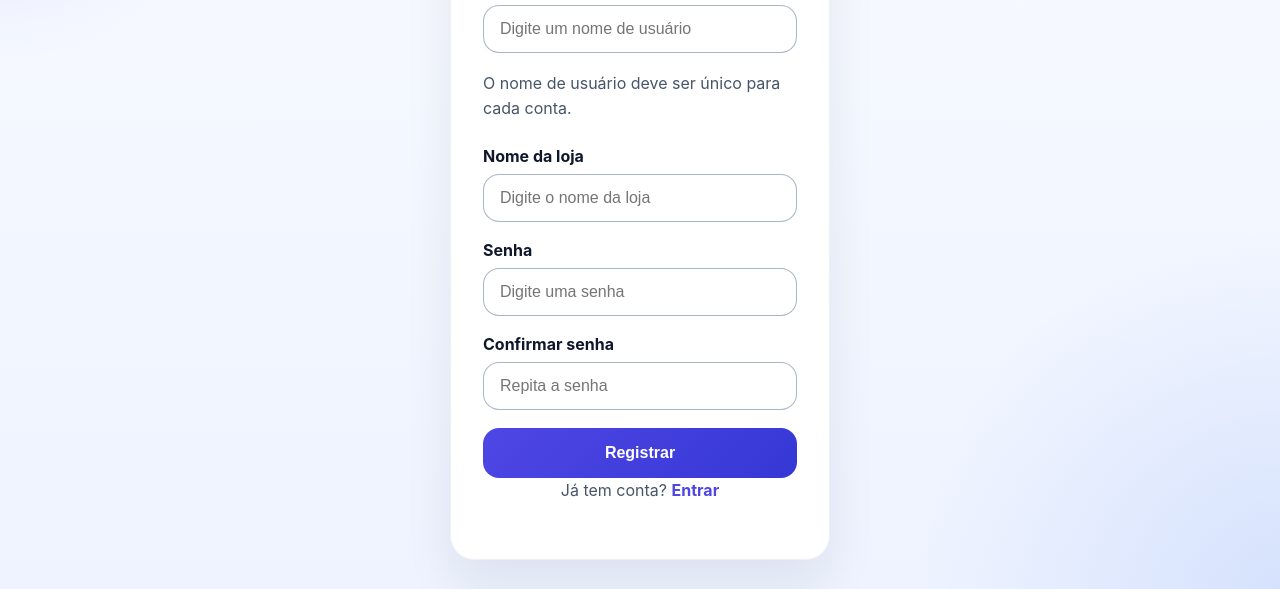
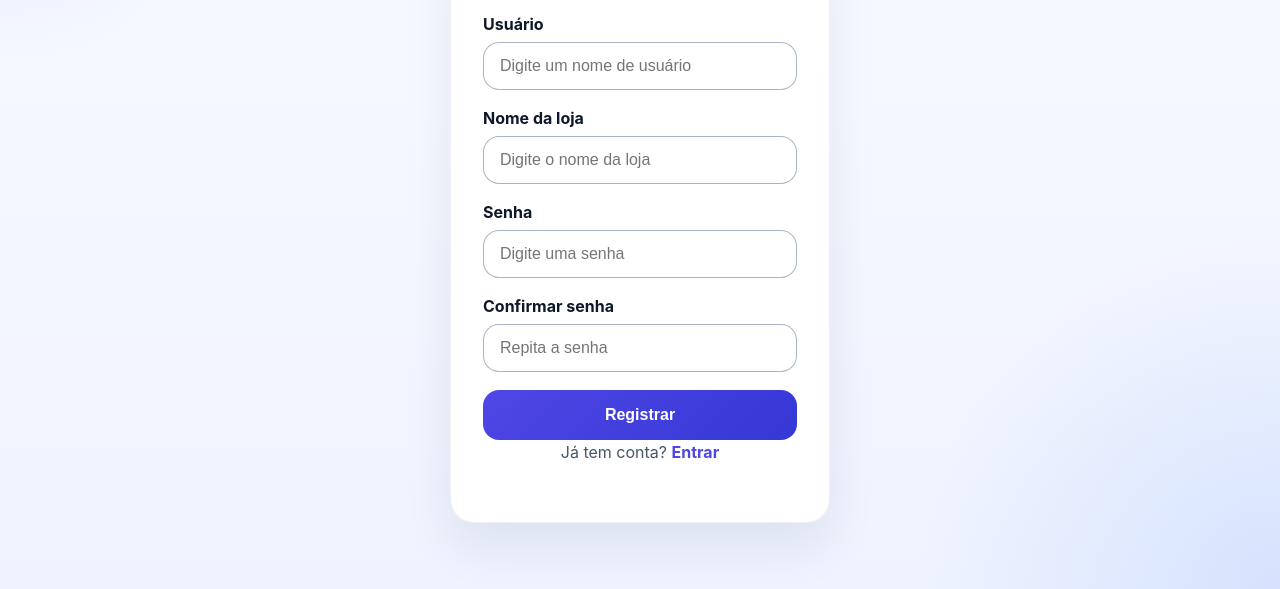
Before and after one commit to FelipeBgc/gestor, a plain HTML site: page register.html in a window 1280 px wide. Shown: the part 211-800 px from the top of the page. Drawn offline with Linux system fonts and the light colour scheme.

Commit message:
Update register.html

```diff
--- a/register.html
+++ b/register.html
@@ -14,7 +14,6 @@
             <form id="register-form">
                 <label for="new-username">Usuário</label>
                 <input type="text" id="new-username" placeholder="Digite um nome de usuário" required>
-                <p class="field-note">O nome de usuário deve ser único para cada conta.</p>
                 <label for="shop-name">Nome da loja</label>
                 <input type="text" id="shop-name" placeholder="Digite o nome da loja" required>
                 <label for="new-password">Senha</label>
```
